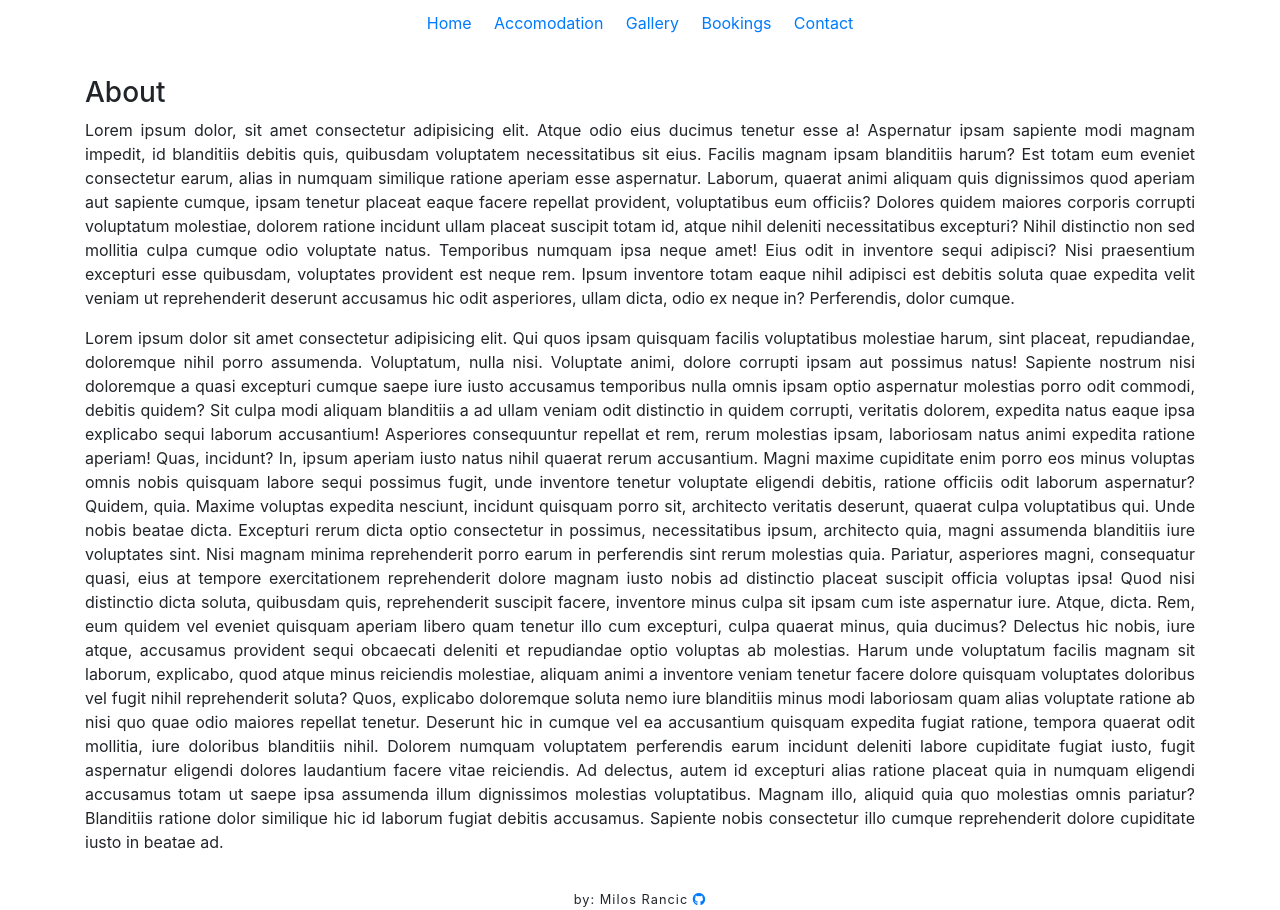
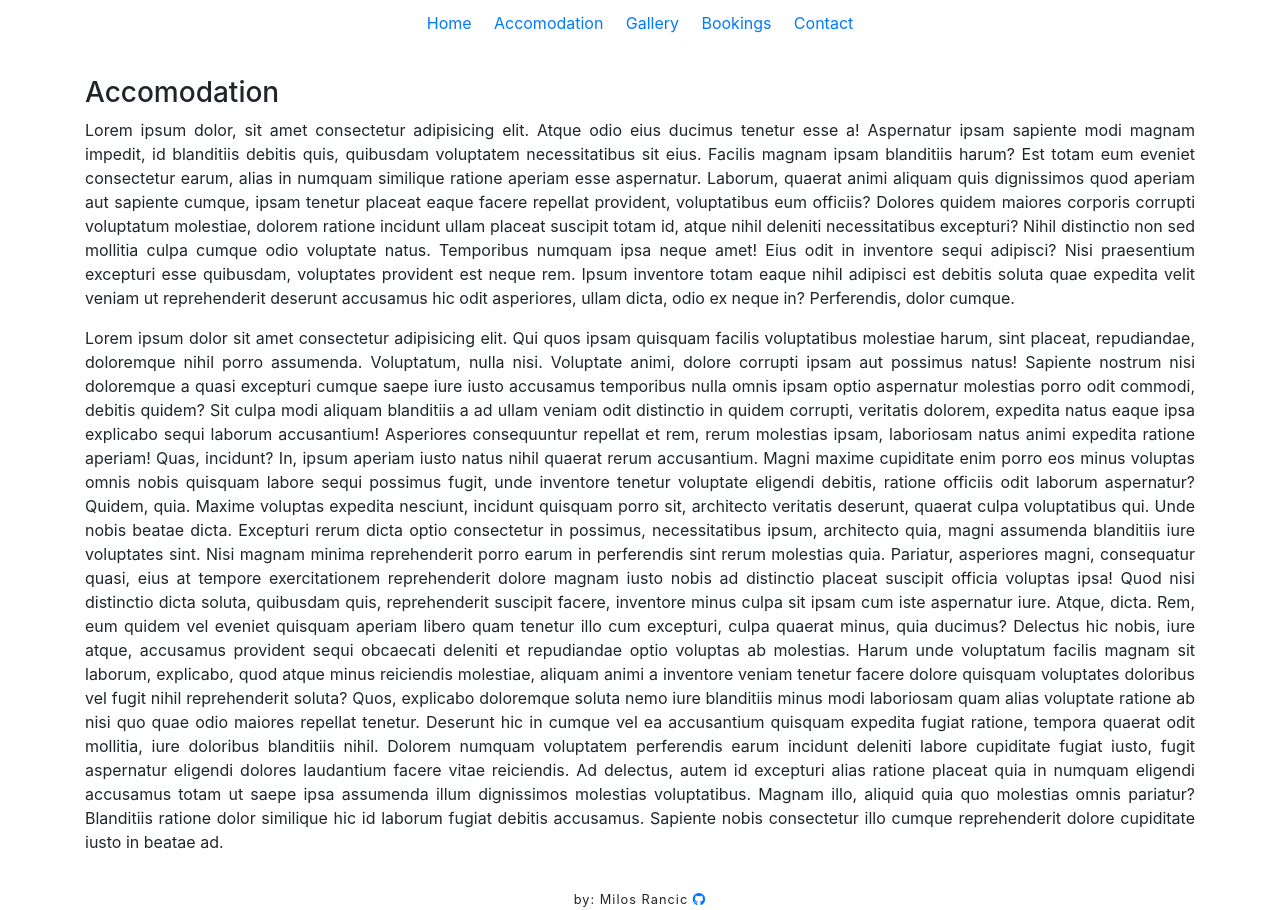
Before and after one commit to milosrancic/reactjs-website, a React (Create React App) app: page /accomodation in a window 1280 px wide. Built offline with nearby package versions, Linux system fonts and the light colour scheme.

Commit message:
update renamed component

```diff
--- a/src/components/Accomodation.js
+++ b/src/components/Accomodation.js
@@ -3,9 +3,9 @@ import "../styles/Accomodation.css";
 
 const Accomodation = () => {
   return (
-    <div id="about" className="container">
+    <div id="accomodation" className="container">
       {/* <p className="text-left">About</p> */}
-      <h3>About</h3>
+      <h3>Accomodation</h3>
       <p className="text-justify">
         Lorem ipsum dolor, sit amet consectetur adipisicing elit. Atque odio
         eius ducimus tenetur esse a! Aspernatur ipsam sapiente modi magnam
--- a/src/styles/Accomodation.css
+++ b/src/styles/Accomodation.css
@@ -1,3 +1,3 @@
-#about {
+#accomodation {
   margin-top: 30px;
 }
```
